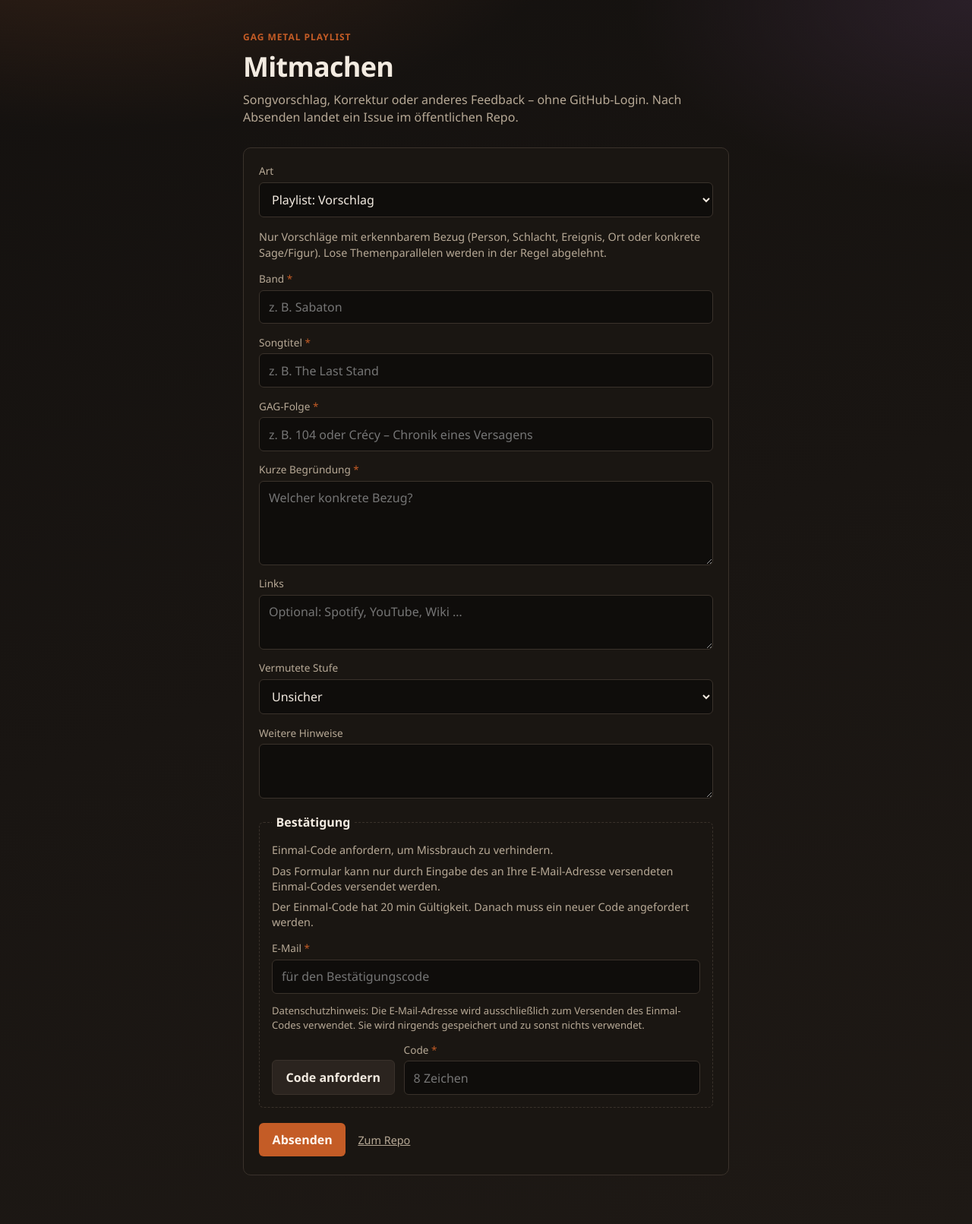
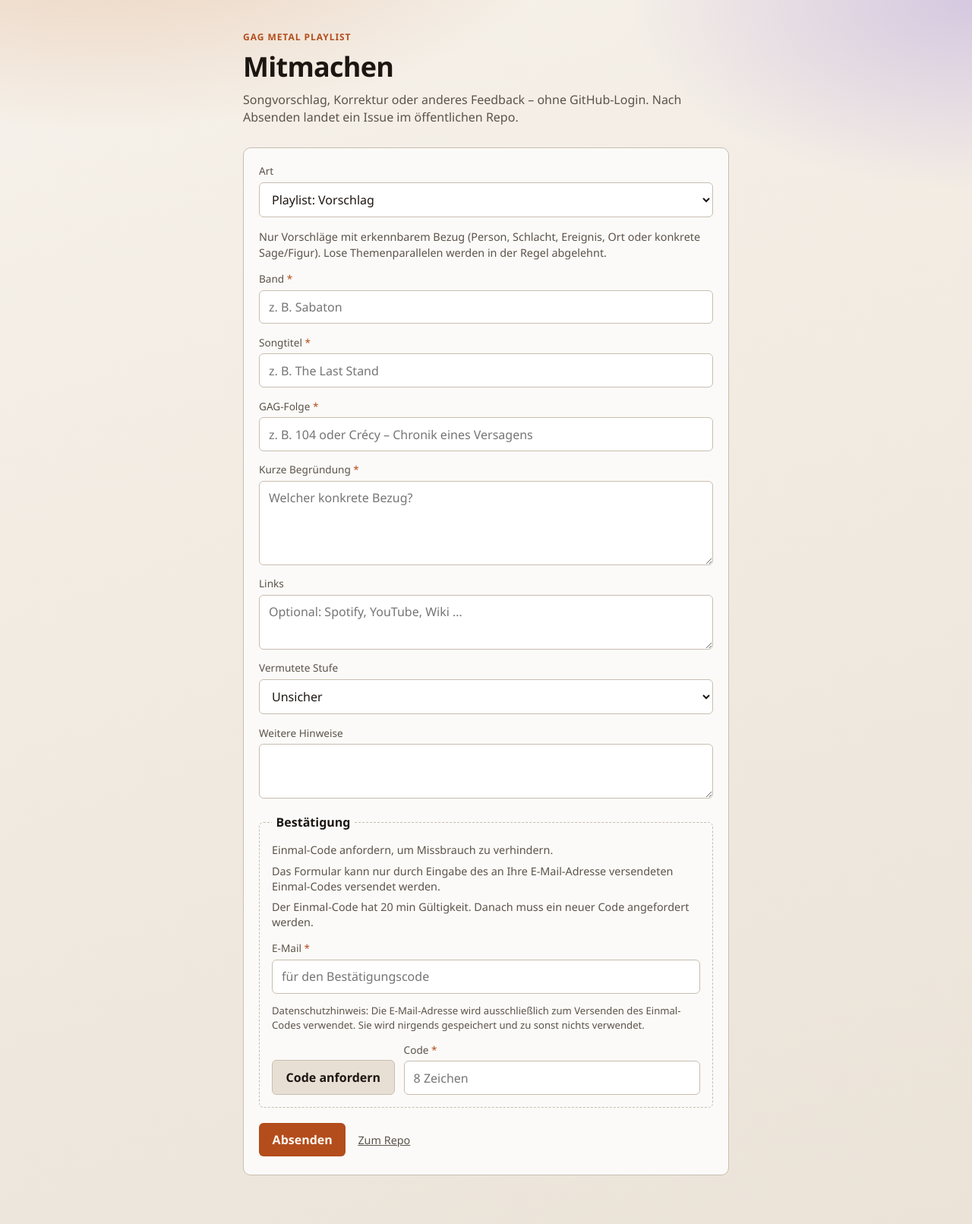
Before and after one commit to sneumeister/GAG_Metal_Playlist, a PHP site: page / in a window 1280 px wide. Shown: the whole page at 76% size. Run offline with PHP 8.4, Linux system fonts and the light colour scheme.

Commit message:
feat(web): helles Theme bei prefers-color-scheme light
Co-authored-by: Cursor <cursoragent@cursor.com>

```diff
--- a/web/httpdocs/assets/form.css
+++ b/web/httpdocs/assets/form.css
@@ -8,8 +8,38 @@
   --accent-ink: #fff7f0;
   --ok: #6f9f6a;
   --err: #d2665a;
+  --ok-ink: #cfe8cc;
+  --err-ink: #f0c4bf;
+  --input-bg: #0f0d0b;
+  --form-bg: color-mix(in srgb, var(--bg1) 88%, black);
+  --btn-secondary-bg: #2b241f;
+  --glow1: #3a2418;
+  --glow2: #2a1f28;
   --radius: 6px;
   --font: "Segoe UI", "Helvetica Neue", sans-serif;
+  color-scheme: dark;
+}
+
+@media (prefers-color-scheme: light) {
+  :root {
+    --bg0: #f6f1ea;
+    --bg1: #ebe3d8;
+    --ink: #1c1612;
+    --muted: #5c534a;
+    --line: #c9bdb0;
+    --accent: #b34d1c;
+    --accent-ink: #fff7f0;
+    --ok: #3d7a45;
+    --err: #b54038;
+    --ok-ink: #1e3d22;
+    --err-ink: #5c1c18;
+    --input-bg: #ffffff;
+    --form-bg: color-mix(in srgb, #ffffff 82%, var(--bg1));
+    --btn-secondary-bg: #e8dfd4;
+    --glow1: #e8c9b0;
+    --glow2: #d5c8e0;
+    color-scheme: light;
+  }
 }
 
 * { box-sizing: border-box; }
@@ -20,8 +50,8 @@ body {
   font-family: var(--font);
   color: var(--ink);
   background:
-    radial-gradient(1200px 600px at 10% -10%, #3a2418 0%, transparent 55%),
-    radial-gradient(900px 500px at 100% 0%, #2a1f28 0%, transparent 50%),
+    radial-gradient(1200px 600px at 10% -10%, var(--glow1) 0%, transparent 55%),
+    radial-gradient(900px 500px at 100% 0%, var(--glow2) 0%, transparent 50%),
     linear-gradient(160deg, var(--bg0), var(--bg1));
 }
 
@@ -58,7 +88,7 @@ h1 {
   padding: 1.25rem 1.25rem 1.5rem;
   border: 1px solid var(--line);
   border-radius: calc(var(--radius) + 4px);
-  background: color-mix(in srgb, var(--bg1) 88%, black);
+  background: var(--form-bg);
 }
 
 .panel { display: grid; gap: 0.9rem; }
@@ -97,7 +127,7 @@ textarea {
   padding: 0.65rem 0.75rem;
   border: 1px solid var(--line);
   border-radius: var(--radius);
-  background: #0f0d0b;
+  background: var(--input-bg);
   color: var(--ink);
   font: inherit;
 }
@@ -154,7 +184,7 @@ textarea:focus {
   color: var(--accent-ink);
 }
 .btn.secondary {
-  background: #2b241f;
+  background: var(--btn-secondary-bg);
   color: var(--ink);
   border: 1px solid var(--line);
 }
@@ -173,11 +203,11 @@ textarea:focus {
 }
 .status.ok {
   background: color-mix(in srgb, var(--ok) 18%, transparent);
-  color: #cfe8cc;
+  color: var(--ok-ink);
 }
 .status.err {
   background: color-mix(in srgb, var(--err) 18%, transparent);
-  color: #f0c4bf;
+  color: var(--err-ink);
 }
 
 .hp {
```
